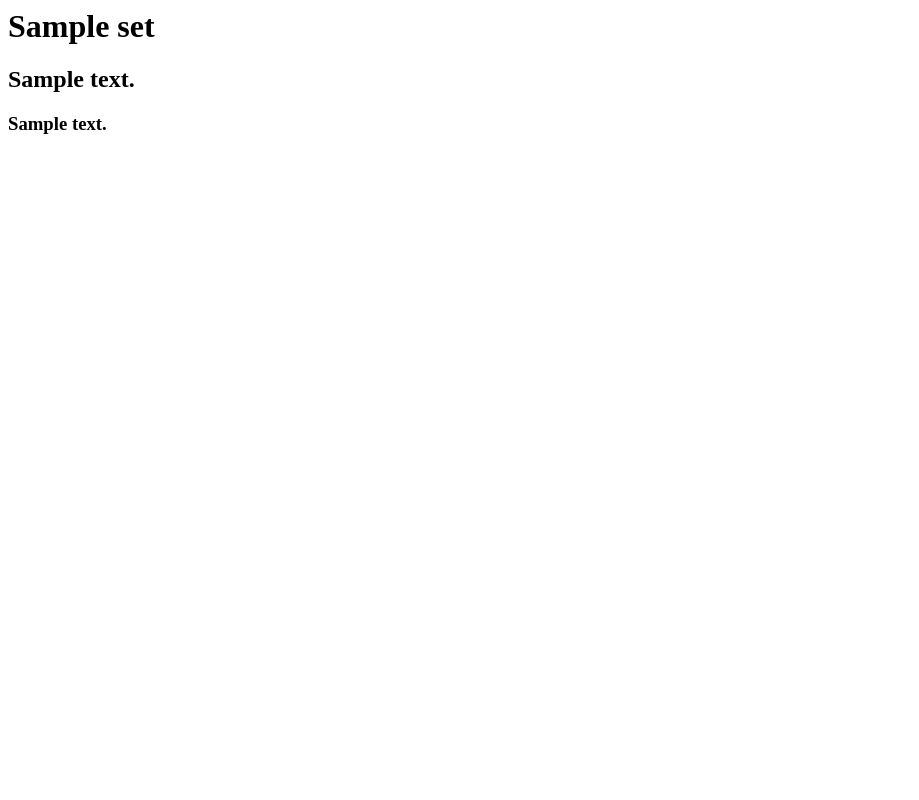
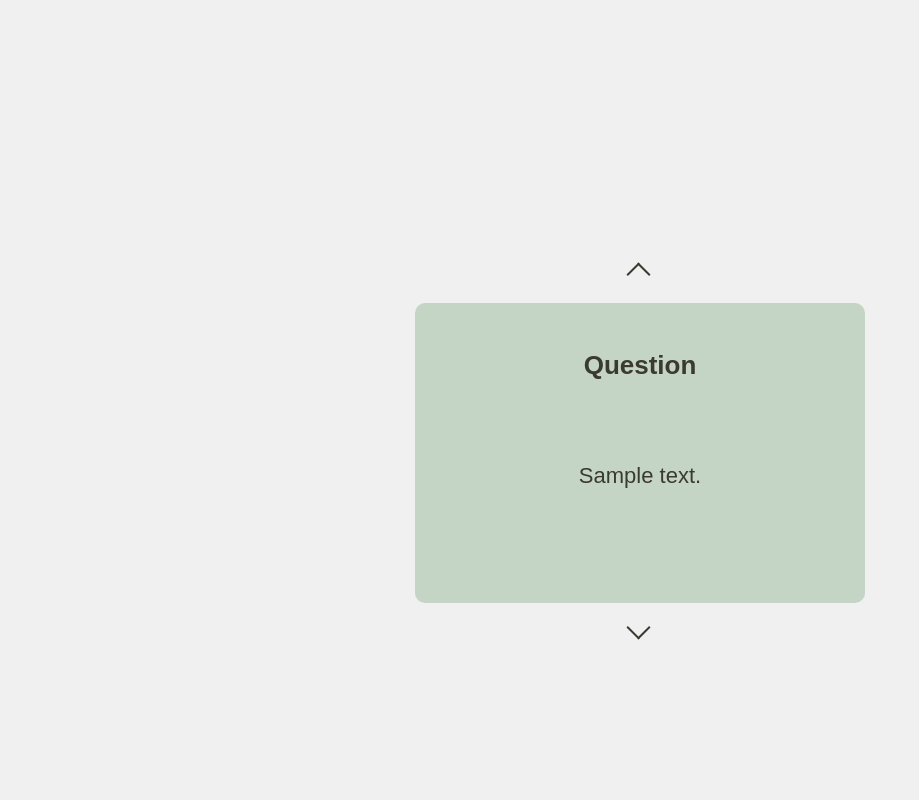
Before and after one commit to siddhantrao23/flashy, a Django app: template cards/templates/cards/card.html in a window 1280 px wide. Shown: the whole page, without its empty margins (0-919 px from the left). Run offline with Django 3.2, Linux system fonts and the light colour scheme; the template is opened without the code that fills it: most values are stand-ins (such as "Sample title", 1, 10 or a date in 2020).

Commit message:
add links in template to prev and next

```diff
--- /dev/null
+++ b/cards/static/cards/style.css
@@ -0,0 +1,115 @@
+/* add colour palette and font and bg */
+
+body {
+  background: #f0f0f0;
+}
+
+.maincontainer{
+  position: absolute;
+  width: 450px;
+  height: 300px;
+  background: none;
+  top: 50%;
+  left: 50%;
+  transform: translate(-50%, -50%);
+}
+
+.card{
+  position: relative;
+  top: 0;
+  left: 0;
+  width: 100%;
+  height: 100%;
+  border-radius: 10px;
+  transform-style: preserve-3d;
+  transition: all 0.8s ease;
+}
+
+.card:active{
+  transform: rotateY(180deg);
+}
+
+.front{
+  position: absolute;
+  top: 0;
+  left: 0;
+  width: 100%;
+  height: 100%;
+  border-radius: 10px;
+  backface-visibility: hidden;
+  overflow: hidden;
+  background: #c5d5c5;
+  color: #3b3a30;
+  text-align: center;
+}
+
+.back{
+  position: absolute;
+  top: 0;
+  left: 0;
+  width: 100%;
+  height: 100%;
+  border-radius: 10px;
+  backface-visibility: hidden;
+  overflow: hidden;
+  background: #9fa9a3;
+  color: #3b3a30;
+  text-align: center;
+  transform: rotateY(180deg);
+}
+
+
+.front h1, .back h1{
+  font-family: 'zilla slab', sans-serif;
+  padding: 30px;
+  font-weight: bold;
+  font-size: 26px;
+  text-align: center;
+}
+
+.front p, .back p{
+  font-family: 'zilla slab', sans-serif;
+  padding: 30px;
+  font-weight: normal;
+  font-size: 22px;
+  text-align: center;
+}
+
+.nextq {
+  position: relative;
+  width: 200px;
+  height: 30px;
+  background: #c5d5c5;
+  top: 50px;
+  left: 125px;
+  border-radius: 5px;
+
+  font-family: 'zilla slab', sans-serif;
+  padding: 5px;
+  font-weight: bold;
+  font-size: 20px;
+  text-align: center;
+  color: #3b3a30;
+}
+
+ul {
+    position: relative;
+    left: 175px;
+    list-style: none;
+}
+
+/* arrow common style */
+.arrow {
+    display: inline-block;
+    width: 15px;
+    height: 15px;
+    border-top: 2px solid #3a3b30;
+    border-right: 2px solid #3a3b30;
+}
+
+.arrow-top{
+    transform: rotate(-45deg);
+}
+.arrow-bottom {
+    transform: rotate(135deg);
+}
--- a/cards/templates/cards/card.html
+++ b/cards/templates/cards/card.html
@@ -1,3 +1,25 @@
-<h1>{{ set.set_name }}</h1>
-<h2>{{ card.question_text }}</h2>
-<h3>{{ card.answer_text }}</h3>
+{% load static %}
+<link rel="stylesheet" type="text/css" href="{% static 'cards/style.css' %}">
+
+<div class="maincontainer">
+  <ul>
+    <a href="{% url 'cards:card' set.id prev_id %}">
+      <li><span class="arrow arrow-top"></span></li>
+    </a>
+  </ul>
+  <div class="card">
+    <div class="front">
+      <h1>Question</h1>
+      <p>{{ card.question_text }}</p>
+    </div>
+    <div class="back">
+      <h1>Answer</h1>
+      <p>{{ card.answer_text }}</p>
+    </div>
+  </div>
+  <ul>
+    <a href="{% url 'cards:card' set.id next_id %}">
+      <li><span class="arrow arrow-bottom"></span></li>
+    </a>
+  </ul>
+</div>
```
Also changed, not shown: cards/views.py (+7 -2 lines).
